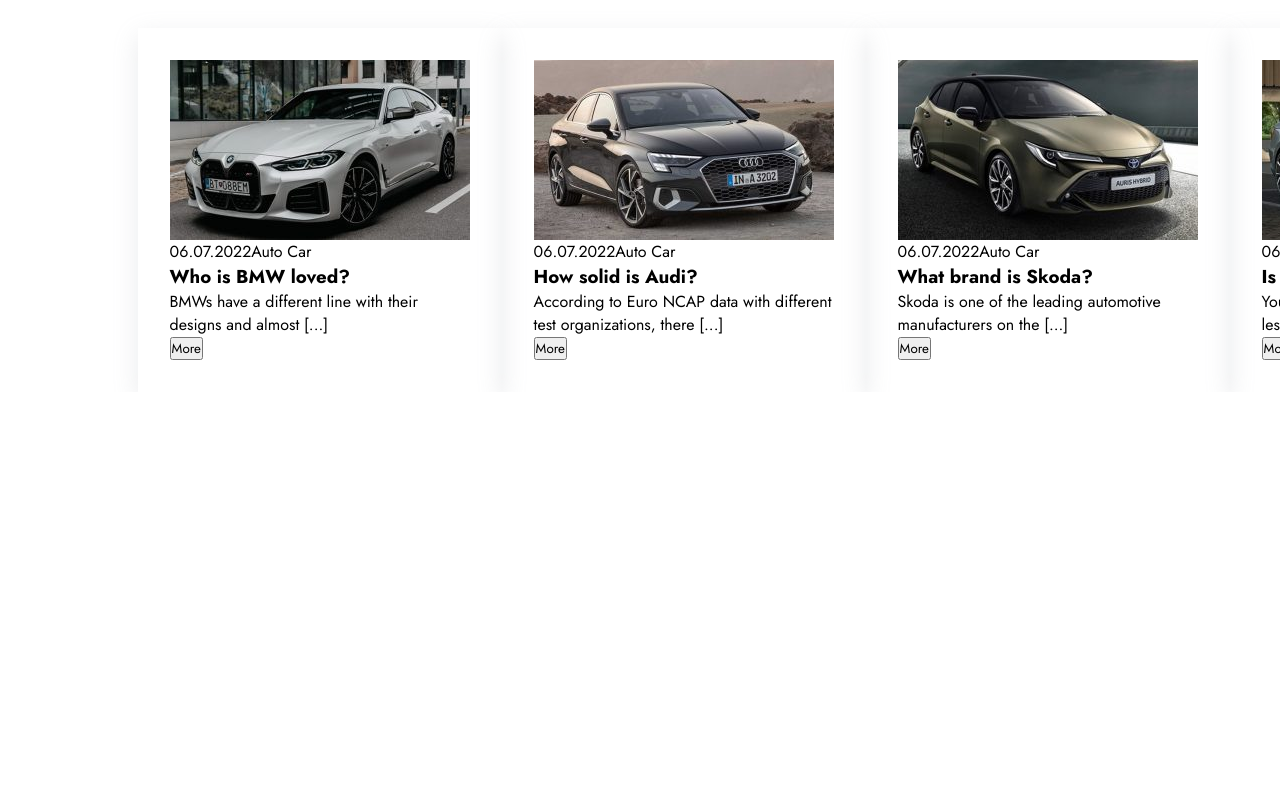
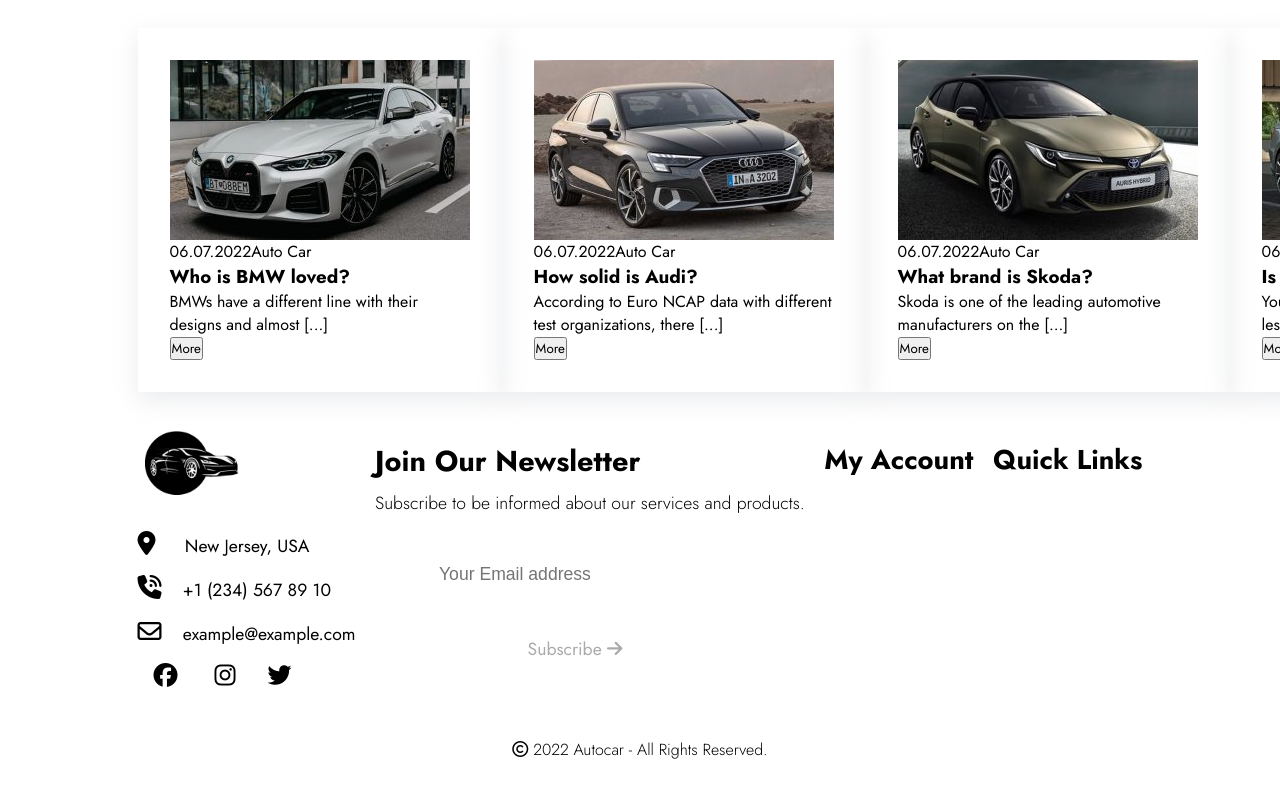
Before and after one commit to MonicaDeBona/proj-html-vuejs, a Vue app: page / in a window 1280 px wide. Shown: the part 3121-3914 px from the top of the page. Before the commit the page ends 3513 px from the top, so only its background shows below. Built offline with nearby package versions, Linux system fonts and the light colour scheme.

Commit message:
Add footer items

```diff
--- a/src/components/AppFooter.vue
+++ b/src/components/AppFooter.vue
@@ -1,13 +1,159 @@
 <script>
+import { store } from '../store';
 export default {
+    name: 'AppFooter',
+    data() {
+        return {
+            store,
+            accountItems: [
+                'My Account',
+                'Checkout',
+                'Cart',
+                'Packages',
+                'Add Car',
+            ],
+            linksItems: [
+                'Home',
+                'About Us',
+                'Blog',
+                'Contact',
+                'Refund & Returns',
+            ]
+        }
+    },
 
 }
 </script>
 
 <template>
-
+    <div class="main-wrapper">
+        <div class="footer-items d-flex justify-content-between">
+            <div class="autocar-main-info">
+                <img :src="store.getImagePath('logo-footer-autocar11.png')" alt="Autocar Logo">
+                <h5><i class="fa-solid fa-location-dot"></i> New Jersey, USA</h5>
+                <h5><i class="fa-solid fa-phone-volume"></i> +1 (234) 567 89 10</h5>
+                <h5><i class="fa-regular fa-envelope"></i> example@example.com</h5>
+                <span><i class="fa-brands fa-facebook"></i> <i class="fa-brands fa-instagram"></i><i
+                        class="fa-brands fa-twitter"></i></span>
+            </div>
+            <div class="newsletter">
+                <h3>Join Our Newsletter</h3>
+                <h4>Subscribe to be informed about our services and products.</h4>
+                <div class="subscribe d-flex f-column">
+                    <input type="email" id="email" placeholder="Your Email address">
+                    <button>Subscribe <i class="fa-solid fa-arrow-right"></i></button>
+                </div>
+            </div>
+            <div class="account-items">
+                <h3>My Account</h3>
+                <ul>
+                    <li v-for="accountItem in accountItems">
+                        <a href="#"><i class="fa-solid fa-minus"></i> {{ accountItem }}</a>
+                    </li>
+                </ul>
+            </div>
+            <div class="quick-links">
+                <h3>Quick Links</h3>
+                <ul>
+                    <li v-for="linkItem in linksItems">
+                        <a href="#"><i class="fa-solid fa-minus"></i> {{ linkItem }}</a>
+                    </li>
+                </ul>
+            </div>
+        </div>
+        <h4><i class="fa-regular fa-copyright"></i> 2022 Autocar - All Rights Reserved.</h4>
+    </div>
 </template>
 
 <style lang="scss" scoped>
+@use '../styles/partials/variables' as *;
 
+.footer-items {
+    padding-bottom: 3rem;
+}
+
+.autocar-main-info {
+    padding-top: 2rem;
+
+    i {
+        font-size: 1.5rem;
+    }
+
+    img {
+        width: 210px;
+        padding-bottom: 1.5rem;
+    }
+
+    h5 {
+        font-weight: 400;
+        font-size: 1.1rem;
+        padding-bottom: 1rem;
+
+        i {
+            padding-right: 1rem;
+        }
+
+        .fa-location-dot {
+            padding-right: 1.5rem;
+        }
+    }
+
+    span i {
+        padding: 0 1rem;
+    }
+}
+
+.newsletter {
+    h3 {
+        padding: 3rem 0 .5rem;
+        font-size: 1.8rem;
+    }
+
+    h4 {
+        font-size: 1.1rem;
+        font-weight: 300;
+        padding-bottom: 1.5rem;
+    }
+
+    input,
+    button {
+        padding: 1.5rem 4rem;
+        display: block;
+        border: none;
+        border-radius: 5px;
+        width: 400px;
+        font-size: 1.1rem;
+        color: $accent-color;
+        background-color: $main-color;
+    }
+
+    input {
+        margin-bottom: .2rem;
+    }
+}
+
+.account-items,
+.quick-links {
+    padding-top: 3rem;
+
+    h3 {
+        font-size: 1.7rem;
+        padding-bottom: 1rem;
+    }
+
+    ul li a {
+        color: $main-color;
+        line-height: 2rem;
+
+        i {
+            padding-right: .5rem;
+        }
+    }
+}
+
+h4 {
+    text-align: center;
+    padding-bottom: 2rem;
+    font-weight: 300;
+}
 </style>
```
